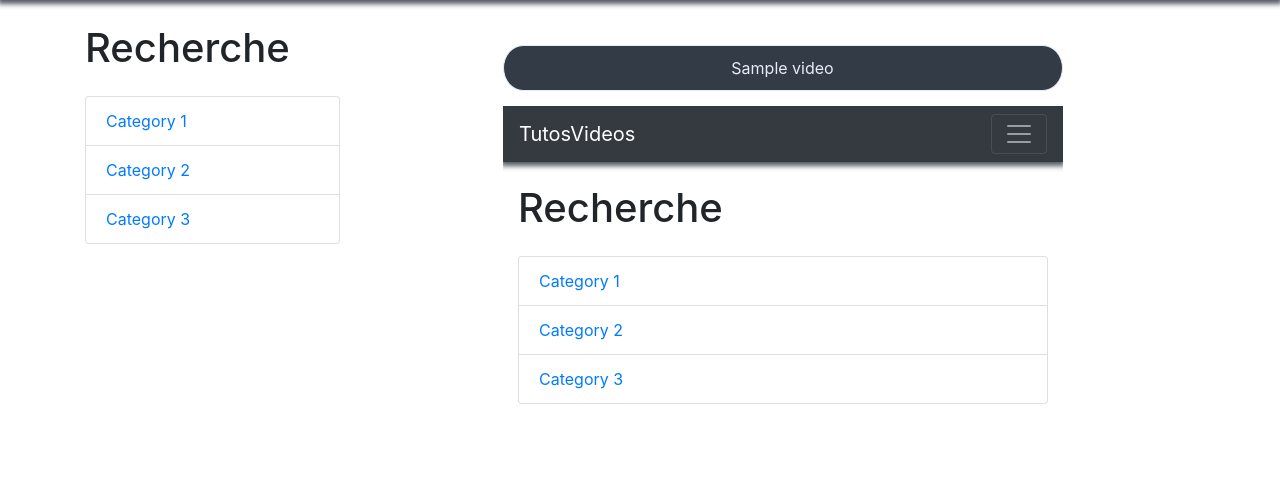
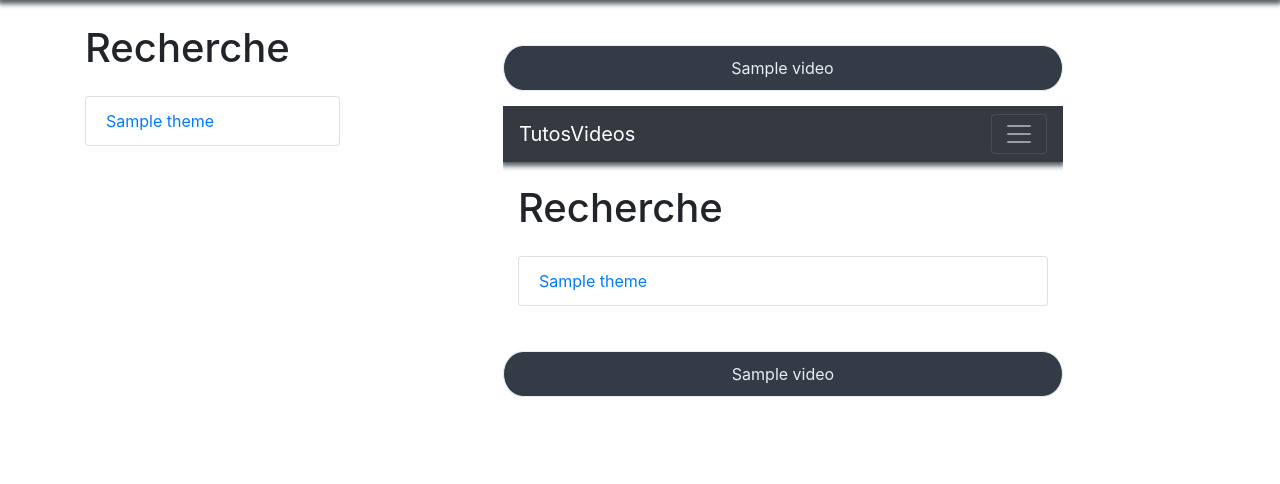
Before and after one commit to youngblood67/OnlineTutorialsLibrary, a PHP site: page /index.php?p=recherche in a window 1280 px wide. Shown: the part 56-540 px from the top of the page. Run offline with PHP 8.4, Linux system fonts and the light colour scheme; tables that the repository leaves empty hold one stand-in row (values such as "Sample post").

Commit message:
Génération thèmes page Rechercher auto (PHP et Javascript)

```diff
--- a/app/App.php
+++ b/app/App.php
@@ -7,6 +7,7 @@
  */
 
 namespace App;
+
 class App
 {
     const DB_NAME = "db_tutos_videos";
@@ -20,7 +21,7 @@ class App
     public static function getDatabase()
     {
         if (self::$database === null) {
-            self::$database = new Database(self::DB_NAME,self::DB_USER,self::DB_PASS,self::DB_HOST);
+            self::$database = new Database(self::DB_NAME, self::DB_USER, self::DB_PASS, self::DB_HOST);
         }
         return self::$database;
     }
--- a/app/Database.php
+++ b/app/Database.php
@@ -29,11 +29,11 @@ class Database
     private function getPDO()
     {
         if ($this->pdo === null) {
-            $pdo = new PDO('mysql:dbname=' . $this->db_name . ';host=' . $this->db_host . ';charset=utf8', $this->db_user, $this->db_pass);
+            $pdo = new PDO("mysql:dbname={$this->db_name};host={$this->db_host};charset=utf8", $this->db_user, $this->db_pass);
             $pdo->setAttribute(PDO::ATTR_ERRMODE, PDO::ERRMODE_EXCEPTION);
             $this->pdo = $pdo;
         }
-        return $pdo;
+        return $this->pdo;
     }
 
     public function query($statement, $className)
--- /dev/null
+++ b/app/Tables/Theme.php
@@ -0,0 +1,21 @@
+<?php
+/**
+ * Created by PhpStorm.
+ * User: phili
+ * Date: 30/12/2018
+ * Time: 22:05
+ */
+
+namespace App\Tables;
+
+
+use App\App;
+
+class Theme
+{
+    private static $table = "theme";
+
+    public static function getAll(){
+        return App::getDatabase()->query("SELECT * FROM ".self::$table,__CLASS__);
+    }
+}
--- a/app/Tables/Video.php
+++ b/app/Tables/Video.php
@@ -8,8 +8,16 @@
 
 namespace App\Tables;
 
+use App\App;
+
 class Video
 {
+    private static $table = "video";
+
+    public static function getLast($nb = 5){
+        return App::getDatabase()->query("SELECT * FROM ".self::$table." ORDER BY idVideo DESC LIMIT {$nb}", __CLASS__);
+    }
+
     public function getUrl()
     {
         return $this->url;
--- a/pages/recherche.php
+++ b/pages/recherche.php
@@ -31,9 +31,9 @@
 
             <h1 class="my-4">Recherche</h1>
             <div class="list-group">
-                <a href="#" class="list-group-item">Category 1</a>
-                <a href="#" class="list-group-item">Category 2</a>
-                <a href="#" class="list-group-item">Category 3</a>
+                <?php foreach (\App\Tables\Theme::getAll() as $theme): ?>
+                    <a href="#" class="list-group-item"><?= $theme->title ?></a>
+                <?php endforeach; ?>
             </div>
 
         </div>
@@ -42,7 +42,7 @@
         <div class="col-lg-9">
             <div id="listing" class="row justify-content-center">
 
-                <?php foreach (App\App::getDatabase()->query('SELECT * FROM video ORDER BY idVideo DESC LIMIT 5', 'App\Tables\Video') as $vid): ?>
+                <?php foreach (\App\Tables\Video::getLast(3) as $vid): ?>
                     <div class="div-video">
                         <a href="<?= $vid->getUrl(); ?>">
                             <div class="video"><?= $vid->getTitle(); ?></div>
--- a/public/index.php
+++ b/public/index.php
@@ -1,4 +1,6 @@
 <?php
+
+
 require '../app/Autoloader.php';
 
 App\Autoloader::register();
@@ -12,6 +14,8 @@ if (isset($_GET['p'])) {
 }
 
 $css = "";
+
+
 
 ob_start();
 
```
Also changed, not shown: public/css/style-recherche.css (line endings or trailing spaces).
